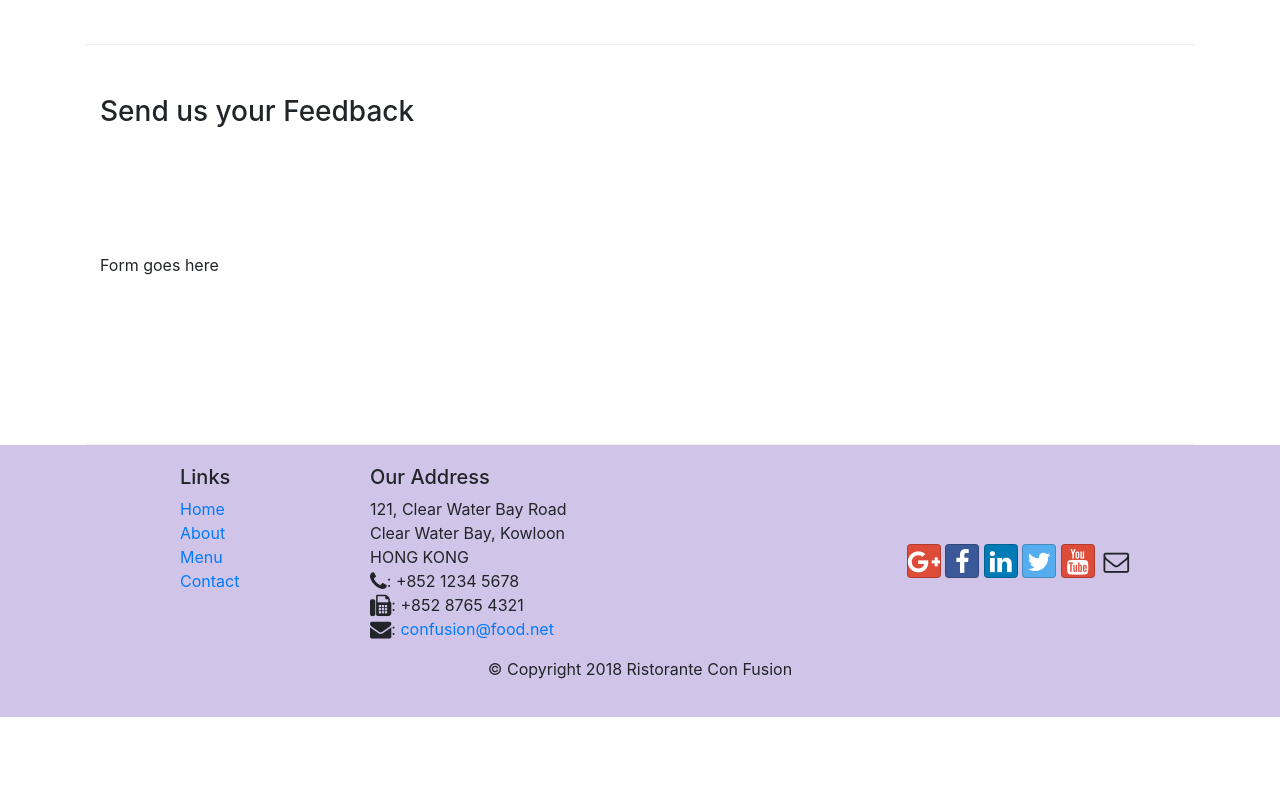
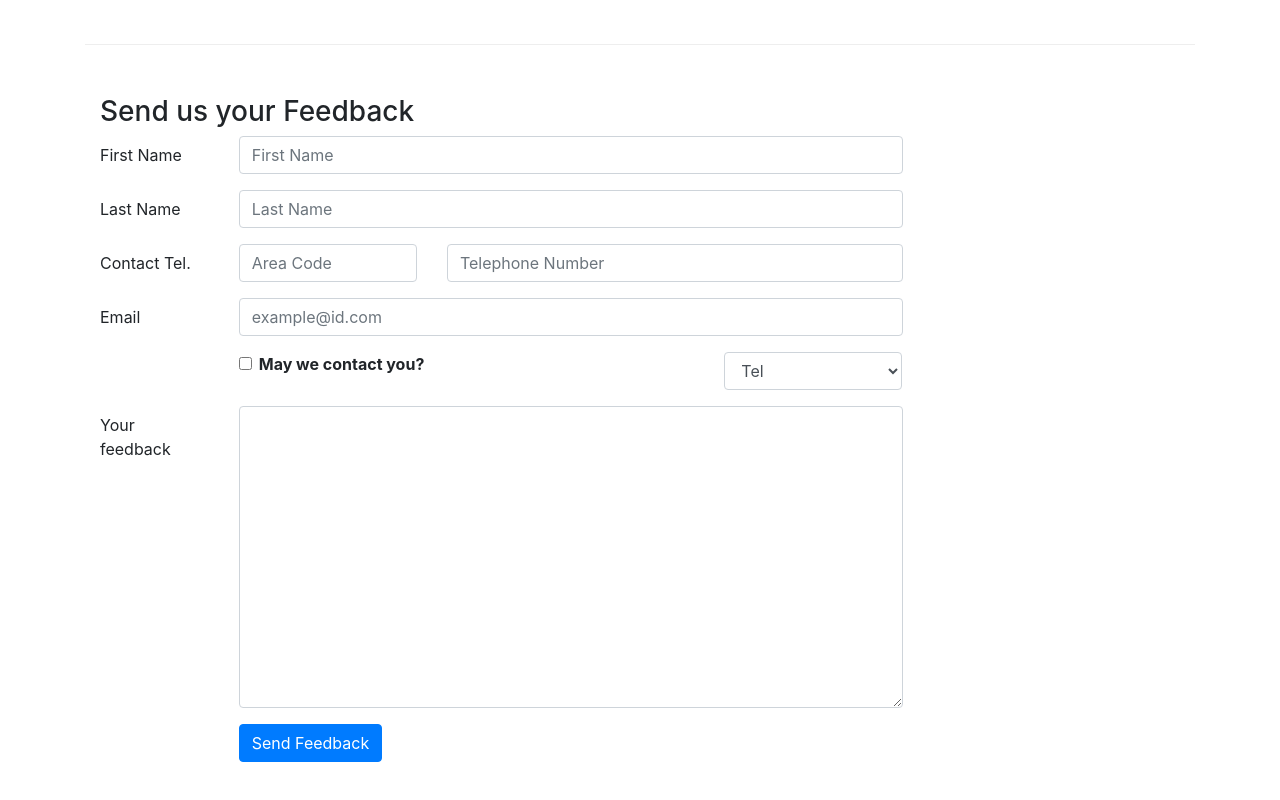
Before and after one commit to parraalex/web-development-bootstrap, a website: page conFusion/contactus.html in a window 1280 px wide. Shown: the part 820-1620 px from the top of the page. Before the commit the page ends 1537 px from the top, so only its background shows below. Drawn offline with nearby package versions, Linux system fonts and the light colour scheme.

Commit message:
created forms in contactus

```diff
--- a/conFusion/contactus.html
+++ b/conFusion/contactus.html
@@ -92,7 +92,64 @@
               <h3>Send us your Feedback</h3>
            </div>
             <div class="col-12 col-md-9">
-                Form goes here
+                <form>
+                    <div class="form-group row">
+                        <label for="firstname" class="col-md-2 col-form-label">First Name</label>
+                        <div class="col-md-10">
+                            <input type="text" class="form-control" id="firstname" name="firstname" placeholder="First Name">
+                        </div>
+                    </div>
+                    <div class="form-group row">
+                        <label for="lastname" class="col-md-2 col-form-label">Last Name</label>
+                        <div class="col-md-10">
+                            <input type="text" class="form-control" id="lastname" name="lastname" placeholder="Last Name">
+                        </div>
+                    </div>
+                    <div class="form-group row">
+                        <label for="telnum" class="col-12 col-md-2 col-form-label">Contact Tel.</label>
+                        <div class="col-md-3 col-5">
+                            <input type="text" class="form-control" id="areacode" name="areacode" placeholder="Area Code">
+                        </div>
+                        <div class="col-7 col-md-7">
+                            <input type="text" class="form-control" id="telnum" name="telnum" placeholder="Telephone Number">
+                        </div>
+                    </div>
+                    <div class="form-group row">
+                        <label for="emailid" class="col-md-2 col-form-label">Email</label>
+                        <div class="col-md-10">
+                            <input type="email" class="form-control" id="emailid" name="emailid" placeholder="example@id.com">
+                        </div>
+                    </div>
+                    <div class="form-group row">
+                        <div class="col-md-6 offset-md-2">
+                            <div class="form-check">
+                                <input type="checkbox" class="form-check-input" id="approve" name="approve" value="">
+                                <label class="form-check-label" for="approve">
+                                    <strong>May we contact you?</strong>
+                                </label>
+                            </div>
+                        </div>
+                        <div class="col-md-3 offset-md-1">
+                            <select class="form-control">
+                                <option>Tel</option>
+                                <option>Cellphone</option>
+                            </select>
+                        </div>
+                    </div>
+                    <div class="form-group row">
+                        <label for="feedback" class="col-md-2 col-form-label">Your feedback</label>
+                        <div class="col-md-10">
+                            <textarea class="form-control" id="feedback" name="feedback" rows="12"></textarea>
+                        </div>
+                    </div>
+                    <div class="form-group row">
+                        <div class="offset-md-2 col-md-10">
+                            <button type="submit" class="btn btn-primary">
+                                Send Feedback
+                            </button>
+                        </div>
+                    </div>
+                </form>
             </div>
              <div class="col-12 col-md">
             </div>
```
